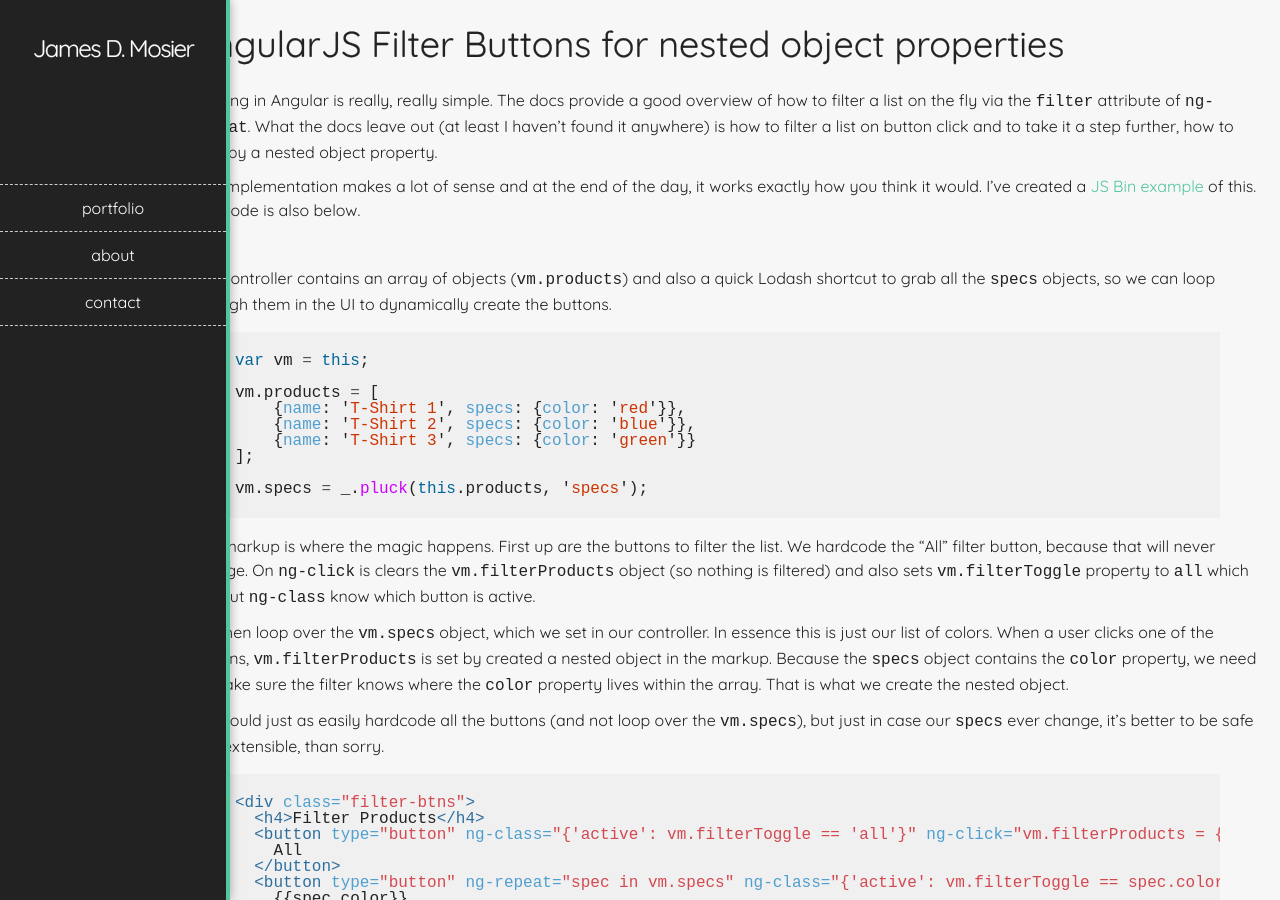
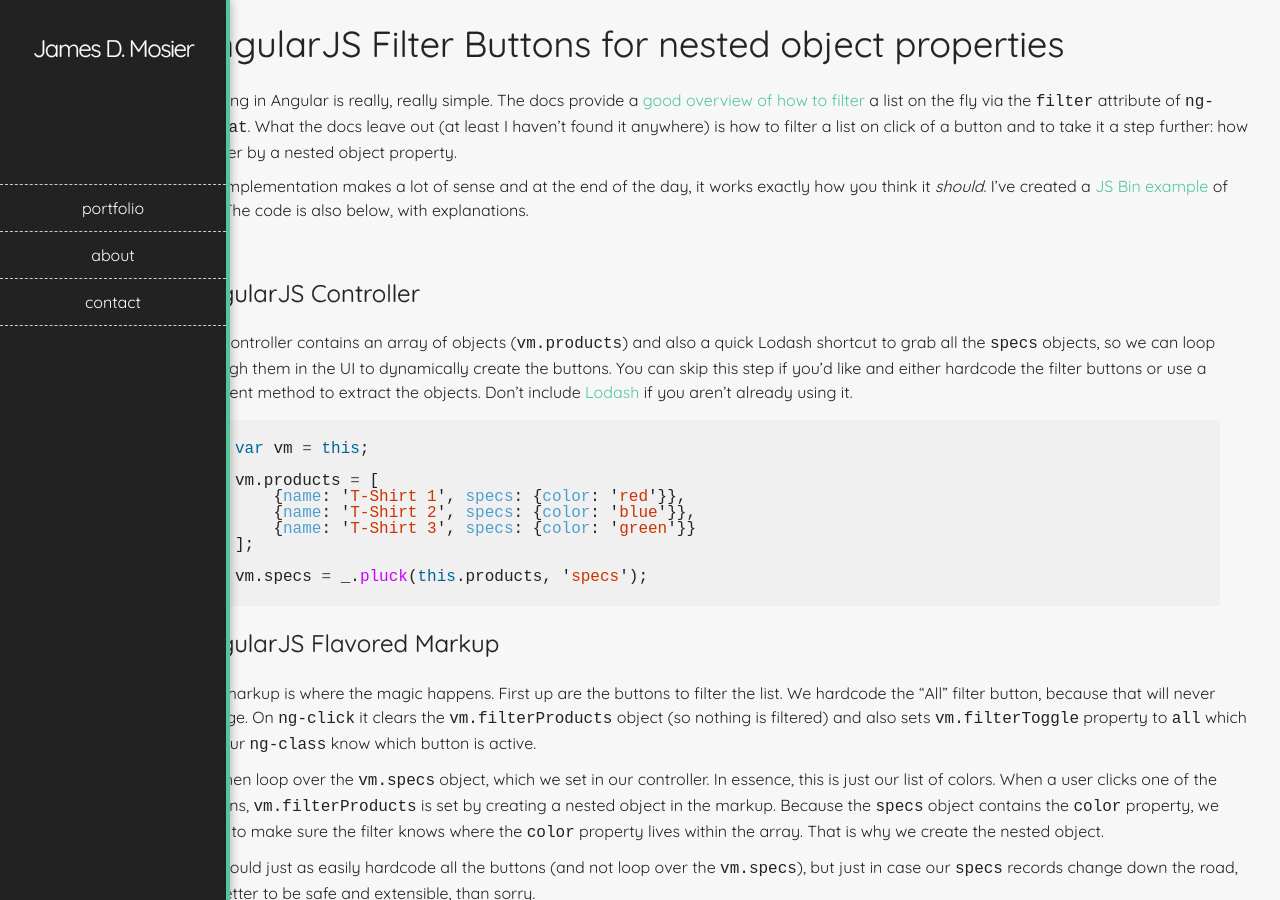
Before and after one commit to jamesmosier/jamez14.github.io, a Jekyll site: the page built from blog/_posts/2015-10-14-angular-filter-buttons.md, in a window 1280 px wide and 900 px high. Built offline with Jekyll 4.4.1, drawn with Linux system fonts in a browser that asks for light colours; nearby versions of some CDN libraries; some of the changed text lies outside the part shown.

Commit message:
proof read a couple blog posts

```diff
--- a/blog/_posts/2015-10-14-angular-filter-buttons.md
+++ b/blog/_posts/2015-10-14-angular-filter-buttons.md
@@ -5,13 +5,15 @@ title: 'AngularJS Filter Buttons for nested object properties'
 date: 2015-10-14 09:00
 ---
 
-Filtering in Angular is really, really simple. The docs provide a good overview of how to filter a list on the fly via the `filter` attribute of `ng-repeat`. What the docs leave out (at least I haven't found it anywhere) is how to filter a list on button click and to take it a step further, how to filter by a nested object property.
+Filtering in Angular is really, really simple. The docs provide a [good overview of how to filter](https://docs.angularjs.org/api/ng/filter/filter) a list on the fly via the `filter` attribute of `ng-repeat`. What the docs leave out (at least I haven't found it anywhere) is how to filter a list on click of a button and to take it a step further: how to filter by a nested object property.
 
-The implementation makes a lot of sense and at the end of the day, it works exactly how you think it would. I've created a [JS Bin example](http://jsbin.com/mazidu/13/edit?html,css,js,output) of this. The code is also below.
+The implementation makes a lot of sense and at the end of the day, it works exactly how you think it *should*. I've created a [JS Bin example](http://jsbin.com/mazidu/13/edit?html,css,js,output) of this. The code is also below, with explanations.
 
 <br/>
 
-The controller contains an array of objects (`vm.products`) and also a quick Lodash shortcut to grab all the `specs` objects, so we can loop through them in the UI to dynamically create the buttons.
+### AngularJS Controller
+
+The controller contains an array of objects (`vm.products`) and also a quick Lodash shortcut to grab all the `specs` objects, so we can loop through them in the UI to dynamically create the buttons. You can skip this step if you'd like and either hardcode the filter buttons or use a different method to extract the objects. Don't include [Lodash](http://lodash.com) if you aren't already using it.
 
 {% highlight js %}
 var vm = this;
@@ -25,11 +27,13 @@ vm.products = [
 vm.specs = _.pluck(this.products, 'specs');
 {% endhighlight %}
 
-The markup is where the magic happens. First up are the buttons to filter the list. We hardcode the "All" filter button, because that will never change. On `ng-click` is clears the `vm.filterProducts` object (so nothing is filtered) and also sets `vm.filterToggle` property to `all` which lets out `ng-class` know which button is active.
+### AngularJS Flavored Markup
 
-We then loop over the `vm.specs` object, which we set in our controller. In essence this is just our list of colors. When a user clicks one of the buttons, `vm.filterProducts` is set by created a nested object in the markup. Because the `specs` object contains the `color` property, we need to make sure the filter knows where the `color` property lives within the array. That is what we create the nested object.
+The markup is where the magic happens. First up are the buttons to filter the list. We hardcode the "All" filter button, because that will never change. On `ng-click` it clears the `vm.filterProducts` object (so nothing is filtered) and also sets `vm.filterToggle` property to `all` which lets our `ng-class` know which button is active.
 
-You could just as easily hardcode all the buttons (and not loop over the `vm.specs`), but just in case our `specs` ever change, it's better to be safe and extensible, than sorry.
+We then loop over the `vm.specs` object, which we set in our controller. In essence, this is just our list of colors. When a user clicks one of the buttons, `vm.filterProducts` is set by creating a nested object in the markup. Because the `specs` object contains the `color` property, we need to make sure the filter knows where the `color` property lives within the array. That is why we create the nested object.
+
+You could just as easily hardcode all the buttons (and not loop over the `vm.specs`), but just in case our `specs` records change down the road, it's better to be safe and extensible, than sorry.
 
 {% highlight html %}
 <div class="filter-btns">
```
Also changed, not shown: other parts of blog/_posts/2015-10-14-angular-filter-buttons.md (+1 -1 lines), blog/_posts/2015-09-20-angular-vs.md (+5 -5 lines).
